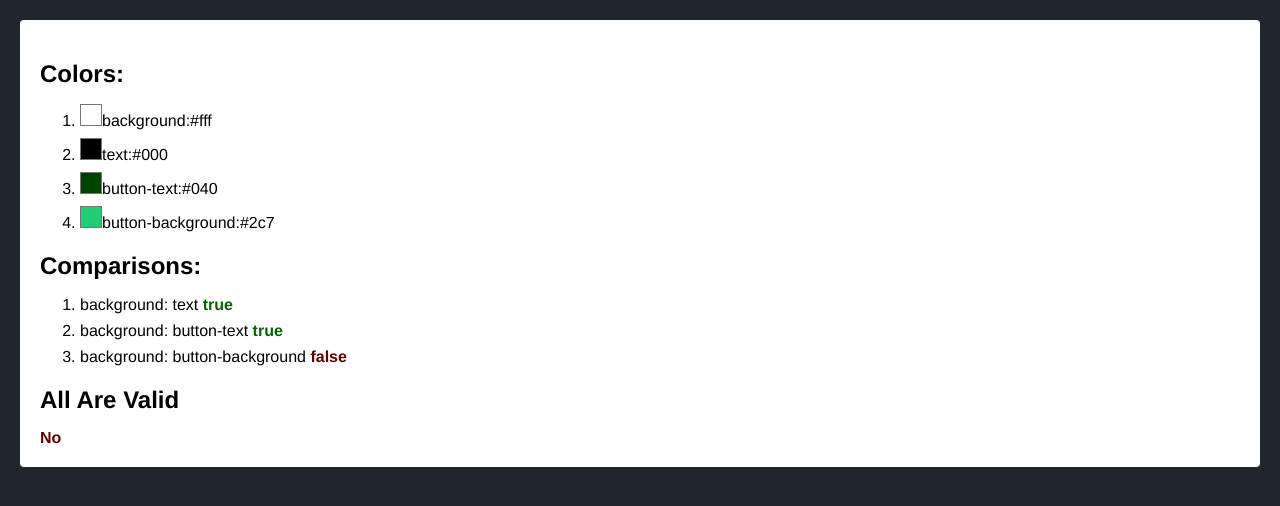
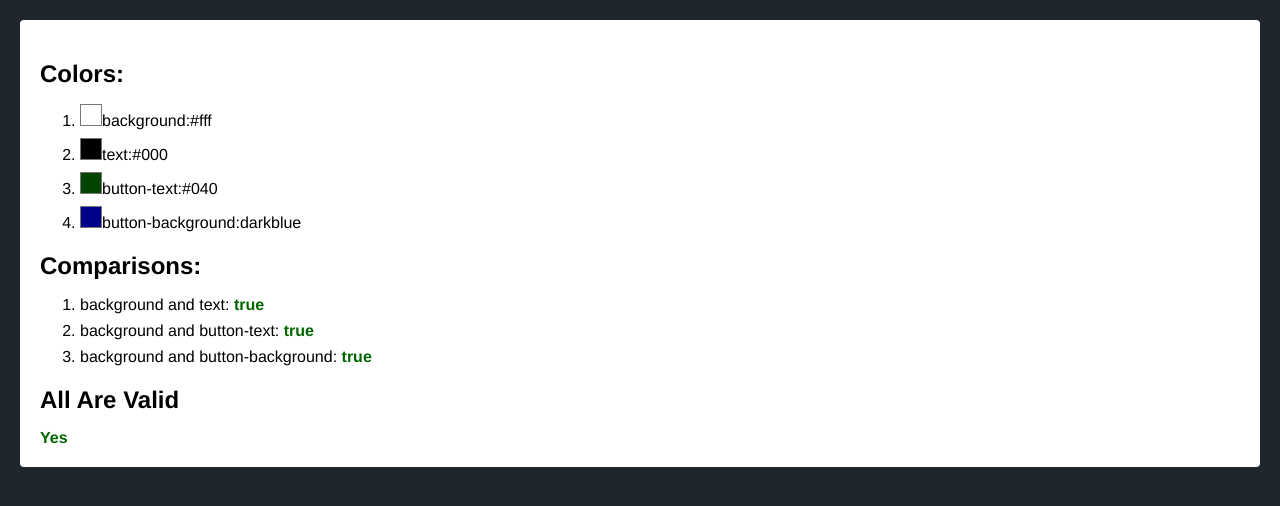
Before and after one commit to abeardsley-vertex/color-checker, a React (Create React App) app: page / in a window 1280 px wide. Shown: the top 506 px of the page. Built offline with nearby package versions, Linux system fonts and the light colour scheme.

Commit message:
update readme

```diff
--- a/src/App.js
+++ b/src/App.js
@@ -8,7 +8,7 @@ function App() {
     { name: 'background', value: '#fff' },
     { name: 'text', value: '#000' },
     { name: 'button-text', value: '#040' },
-    { name: 'button-background', value: '#2c7' }
+    { name: 'button-background', value: 'darkblue' }
   ];
 
   let comparisons = [
--- a/src/components/color-checker/index.js
+++ b/src/components/color-checker/index.js
@@ -39,8 +39,8 @@ export default class ColorChecker extends React.Component {
           {this.props.comparisons.map((item, index) => (
             <li key={ index }>
               <label>
-                <span>{item.color1}: </span>
-                <span>{item.color2} </span>
+                <span>{item.color1} and </span>
+                <span>{item.color2}: </span>
                 <span className={ item.isReadable ? "success" : "error" }>{ item.isReadable.toString() }</span>
               </label>
             </li>
```
Also changed, not shown: 1 other file (tests, documents, lock files or other folders).
